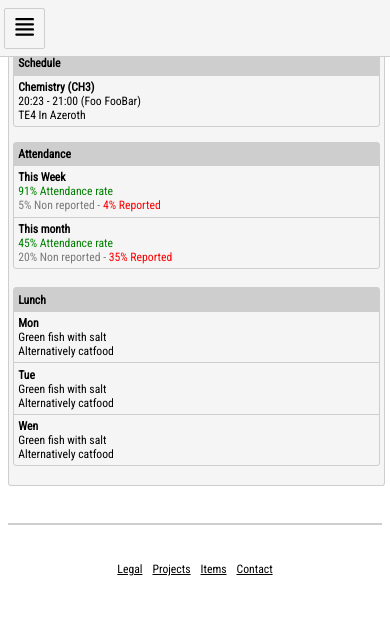
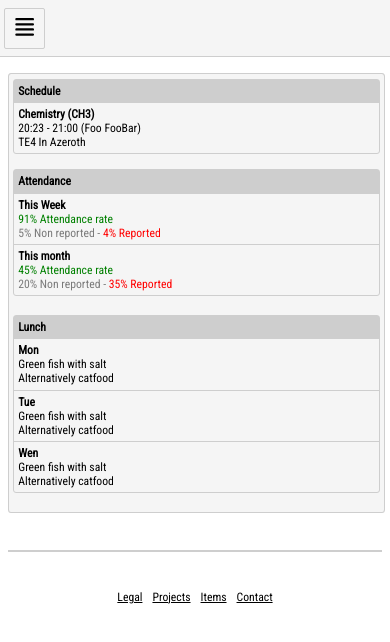
Before and after one commit to TE4-2023/ssentials, a plain HTML site: page index.html in a window 390 px wide. Drawn offline with nearby package versions, Linux system fonts and the light colour scheme.

Commit message:
Fixed topnav taking up space it shouldnt

```diff
--- a/styles/style.css
+++ b/styles/style.css
@@ -289,7 +289,7 @@ button {
     }
 
     .content {
-        margin-top: 7%;
+        margin-top: 14%;
         margin-left: var(--sidenav-offset);
         padding-left: 2%;
         padding-right: 2%;
```
